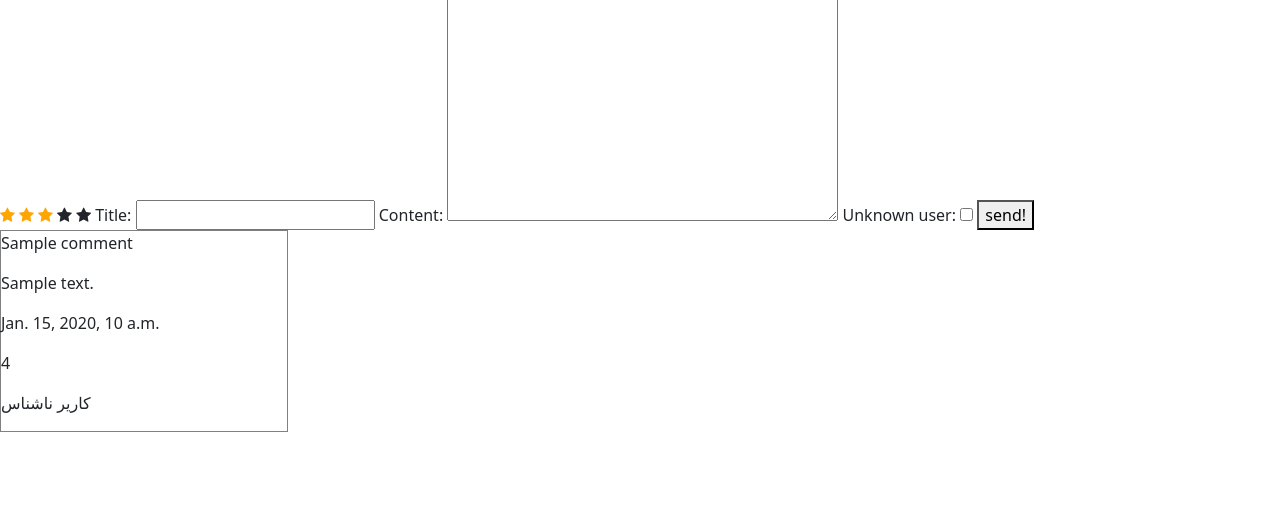
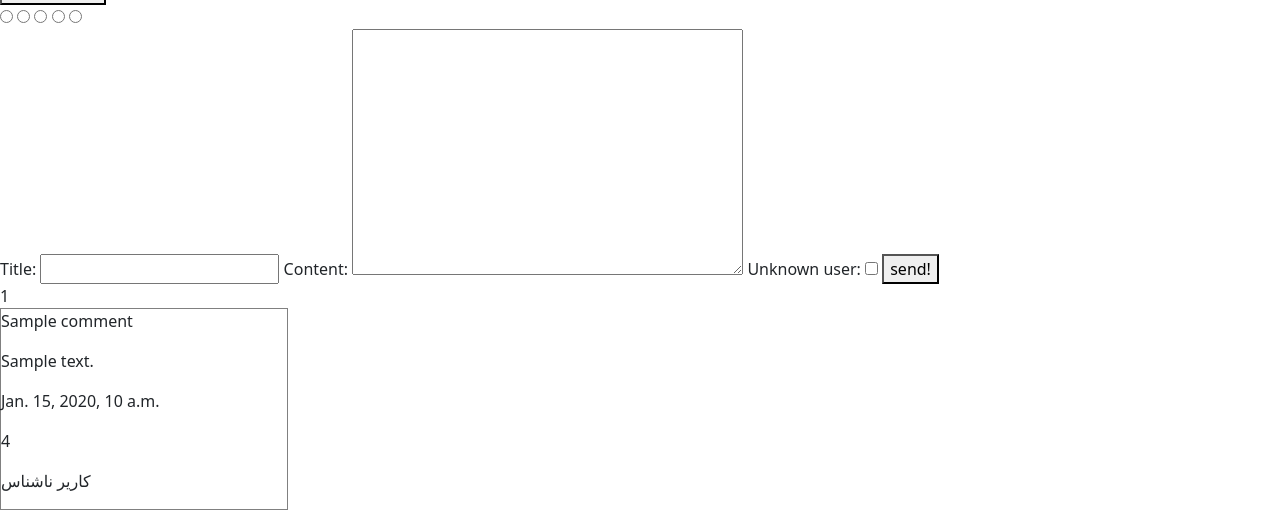
Before and after one commit to nea792/django_project_sazcity, a Django app: page /product/1/ in a window 1280 px wide. Shown: the part 453-963 px from the top of the page. Before the commit the page ends 885 px from the top, so only its background shows below. Run offline with Django 4.2, Linux system fonts and the light colour scheme; tables that the repository leaves empty hold one stand-in row (values such as "Sample post"); some libraries are stand-ins or nearby versions.

Commit message:
create liked_product model, send_comment view and add_likes view

```diff
--- a/accounts/templates/base.html
+++ b/accounts/templates/base.html
@@ -3,33 +3,51 @@
 <head>
     <link rel="stylesheet" href="https://cdnjs.cloudflare.com/ajax/libs/font-awesome/4.7.0/css/font-awesome.min.css">
     <link href="https://cdn.jsdelivr.net/npm/bootstrap@5.1.3/dist/css/bootstrap.min.css" rel="stylesheet" integrity="sha384-1BmE4kWBq78iYhFldvKuhfTAU6auU8tT94WrHftjDbrCEXSU1oBoqyl2QvZ6jIW3" crossorigin="anonymous">
+    <script src="https://ajax.googleapis.com/ajax/libs/jquery/3.6.0/jquery.min.js"></script>
+    <script defer src="https://use.fontawesome.com/releases/v5.15.4/js/all.js" integrity="sha384-rOA1PnstxnOBLzCLMcre8ybwbTmemjzdNlILg8O7z1lUkLXozs4DHonlDtnE7fpc" crossorigin="anonymous"></script>
     <title>Page Title</title>
+<!--
     <style>
+
         .checked {
             color: orange;
-                }
-    </style>
+            }
+
+        .rating > input {
+            display: none;
+            }
+
+        .rating label:before {
+            margin: 5px;
+            font-size: 1.25em;
+            font-family: FontAwesome;
+            display: inline-block;
+            content: "\f005";
+            }
+
+        .rating > label {
+            color: #ddd;
+            float: right;
+            }
+    </style>-->
 </head>
 
 <body>
 
     {% block content %}
     {% endblock content %}
-
+<!--
 <script>
     $(document).ready(function(){
-        $("p").click(function(){
-            $(this).hide();
+        $("path").click( function(){
+            console.log('hi')
+            $( this ).prevAll().addClass('checked');
+            $( this ).nextAll().removeClass('checked');
+            $( this ).addClass('checked');
+
         });
-        $( ".fa-star" ).hover(
-                function() {
-                    $( this ).addClass('checked');
-                }, function() {
-                    $( this ).css();
-                }
-                );
 });
-</script>
+</script>-->
 <script src="https://cdn.jsdelivr.net/npm/@popperjs/core@2.10.2/dist/umd/popper.min.js" integrity="sha384-7+zCNj/IqJ95wo16oMtfsKbZ9ccEh31eOz1HGyDuCQ6wgnyJNSYdrPa03rtR1zdB" crossorigin="anonymous"></script>
 <script src="https://cdn.jsdelivr.net/npm/bootstrap@5.1.3/dist/js/bootstrap.min.js" integrity="sha384-QJHtvGhmr9XOIpI6YVutG+2QOK9T+ZnN4kzFN1RtK3zEFEIsxhlmWl5/YESvpZ13" crossorigin="anonymous"></script></body>
 
--- a/products/admin.py
+++ b/products/admin.py
@@ -1,8 +1,9 @@
 from django.contrib import admin
-from .models import Category, Product, Discount, Attributes, Attributes_value, Comment
+from .models import Category, Product, Discount, Attributes, Attributes_value, Comment, Liked_product
 admin.site.register(Category)
 admin.site.register(Product)
 admin.site.register(Discount)
 admin.site.register(Attributes)
 admin.site.register(Attributes_value)
 admin.site.register(Comment)
+admin.site.register(Liked_product)
--- a/products/forms.py
+++ b/products/forms.py
@@ -2,7 +2,7 @@ from .models import Comment
 from django.forms import ModelForm
 
 
-class Create_comment(ModelForm):
+class Comment_Form(ModelForm):
 
     class Meta:
         model = Comment
--- a/products/models.py
+++ b/products/models.py
@@ -19,7 +19,7 @@ class Product(models.Model):
     price = models.DecimalField(max_digits = 9, decimal_places = 0)
     pic = models.ImageField(upload_to = 'product_pics')
     total_number = models.IntegerField()
-    liked = models.ManyToManyField(Custom_user, blank=True )
+    #liked = models.ManyToManyField(Custom_user, blank=True )
 
     def __str__(self):
         return self.product_name
@@ -70,3 +70,9 @@ class Attributes_value(models.Model):
 
     def __str__(self):
         return f'{self.att} for {self.product}'
+
+
+class Liked_product(models.Model):
+    product = models.ForeignKey(Product, on_delete = models.CASCADE)
+    user = models.ForeignKey(Custom_user, on_delete = models.CASCADE)
+    added_date =  models.DateTimeField(auto_now_add = True)
--- a/products/templates/products/detail_product.html
+++ b/products/templates/products/detail_product.html
@@ -18,19 +18,28 @@
       </div>
   </div>
 
-    <form action="" method="POST">
+  <form action="{% url 'products:add-likes' product.id %}" method="POST">
+    {% csrf_token %}
+    <button type="submit">ADD TO FAV</button>
+  </form>
+
+
+  <form action="{% url 'products:send-comment' product.id %}" method="POST">
 
       {% csrf_token %}
-      <span class="fa fa-star checked"></span>
-      <span class="fa fa-star checked"></span>
-      <span class="fa fa-star checked"></span>
-      <span class="fa fa-star"></span>
-      <span class="fa fa-star"></span>
+      <div class="rating">
+        <input type="radio" id="star1" name="rate" value="1" />
+        <input type="radio" id="star2" name="rate" value="2" />
+        <input type="radio" id="star3" name="rate" value="3" />
+        <input type="radio" id="star4" name="rate" value="4" />
+        <input type="radio" id="star5" name="rate" value="5" />
+      </div>
       {{create_comment}}
       <button type="submit">send!</button>
 
-    </form>
+  </form>
 
+  <div>{{comments.count}}</div>
   {% for comment in comments %}
 
         <div style="width: 18rem;border:1px solid gray;">
--- a/products/urls.py
+++ b/products/urls.py
@@ -6,7 +6,10 @@ app_name='products'
 urlpatterns = [
     path('category/', views.show_category, name = "show-category"),
     path('category/<str:name>', views.show_products, name = "show-products"),
-    path('<int:pk>/', views.detail_product, name = "detail-product")
+    path('<int:pk>/', views.detail_product, name = "detail-product"),
+    path('comment/<int:pk>/', views.send_comment, name = "send-comment"),
+    path('liked/<int:pk>/', views.add_likes, name = "add-likes"),
+
 
 
 ]
--- a/products/views.py
+++ b/products/views.py
@@ -1,7 +1,6 @@
-from unicodedata import category
-from django.shortcuts import render
-from .models import Category, Product
-from .forms import Create_comment
+from django.shortcuts import redirect, render
+from .models import Category, Product, Liked_product
+from .forms import Comment_Form
 
 
 def show_category(request):
@@ -29,14 +28,43 @@ def show_products(request, name):
 
 
 def detail_product(request, pk):
-    create_comment = Create_comment()
     product = Product.objects.get(id = pk)
+    comment_form = Comment_Form()
     comments = product.comment_set.all()
 
     context={
         'product' : product ,
         'comments' : comments,
-        'create_comment' : create_comment
+        'create_comment' : comment_form
     }
 
     return render(request, 'products/detail_product.html', context)
+
+
+def send_comment(request, pk):
+
+    if request.method == "POST":
+        comment_form = Comment_Form(request.POST)
+
+        if comment_form.is_valid():
+            instance = comment_form.save(commit = False)
+            instance.user = request.user
+            instance.product = Product.objects.get(id = pk)
+            instance.rate = request.POST['rate']
+            instance.save()
+
+            return redirect('products:detail-product', pk)
+
+
+def add_likes(request, pk):
+
+    if request.method == "POST":
+        product = Product.objects.get(id = pk)
+        user = request.user
+        liked_by_user =user.liked_product_set.values('product')
+
+        if not liked_by_user.filter(product = product):
+            instance = Liked_product(product = product, user = user)
+            instance.save()
+
+        return redirect('products:detail-product', pk)
```
Also changed, not shown: products/migrations/0019_remove_product_liked.py (added), products/migrations/0020_liked_product.py (added).
